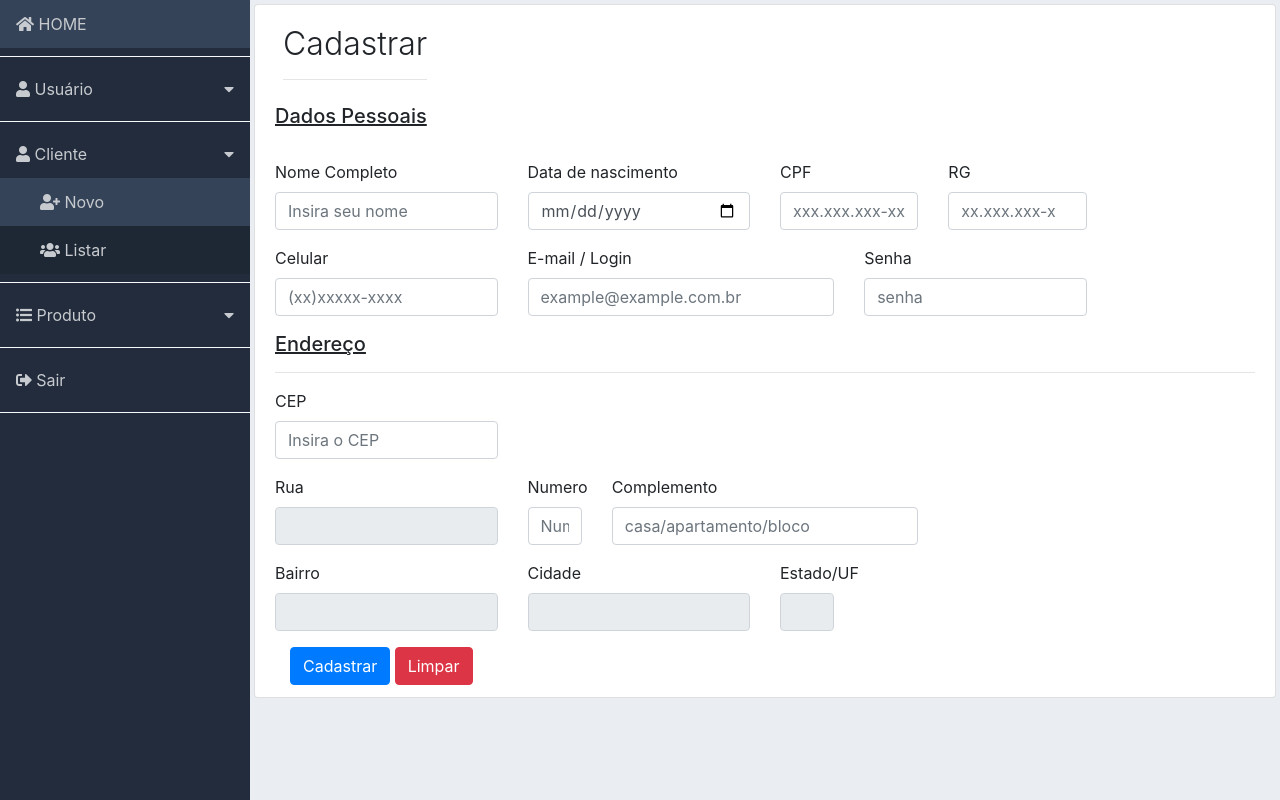
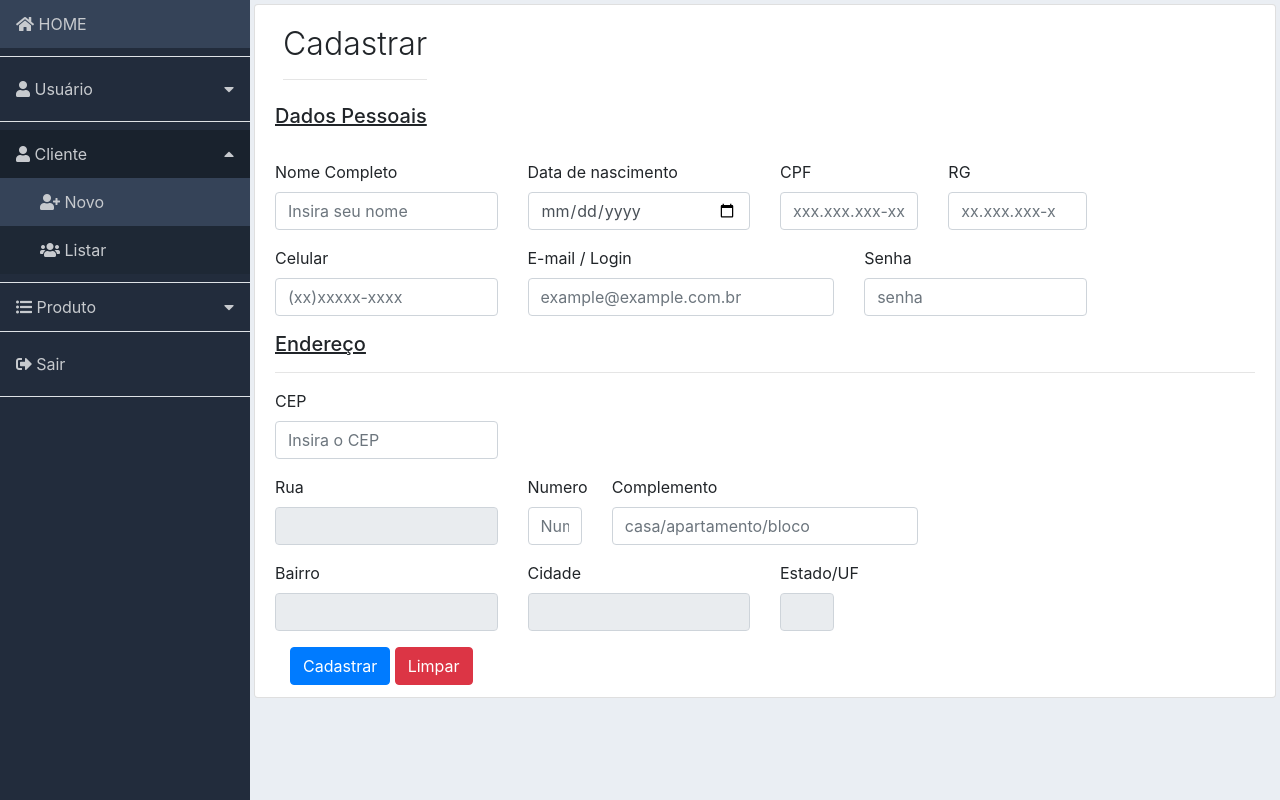
Before and after one commit to emersonnnb/AppWebSenac, a PHP site: page /cliente_cadastro.php in a window 1280 px wide. Run offline with PHP 8.4, Linux system fonts and the light colour scheme; a user stored in the database is signed in; data comes from the database, SQL or seed files in the repository; some libraries are stand-ins or nearby versions.

Commit message:
ajuste menu aberto

```diff
--- a/includes/header.php
+++ b/includes/header.php
@@ -23,10 +23,11 @@ $menu = (isset($page)) ? $page : 'index';
     <div class="d-flex">
         <nav class="sidebar">
             <ul class="list-unstyled">
-                <li class="border-bottom border-light pb-2"><a href="home.php"><i class="fas fa-home"></i> HOME</a></li>
+                <li class="border-bottom pb-2"><a href="home.php"><i class="fas fa-home"></i> HOME</a></li>
 
-                <li class="border-bottom border-light pb-2 pt-2"><a href="#submenu1" data-toggle="collapse"><i
-                            class="fas fa-user"></i>
+                <li class="border-bottom pb-2 pt-2"><a href="#submenu1" data-toggle="collapse"
+                        <?php echo ($menu == 'novo_usuario' || $menu == 'listar_usuario' || $menu == 'buscar_usuario') ? 'aria-expanded="true"' : 'null'; ?>>
+                        <i class="fas fa-user"></i>
                         Usuário </a>
                     <ul id="submenu1"
                         <?php echo ($menu == 'novo_usuario' || $menu == 'listar_usuario' || $menu == 'buscar_usuario') ? 'class="list-unstyled collapse show"' : 'class="list-unstyled collapse"'; ?>>
@@ -40,8 +41,9 @@ $menu = (isset($page)) ? $page : 'index';
                                 href="usuario_buscar.php"><i class="fas fa-search"></i> Buscar </a></li>
                     </ul>
                 </li>
-                <li class="border-bottom border-light pb-2 pt-2"><a href="#submenu2" data-toggle="collapse"><i
-                            class="fas fa-user"></i>
+                <li class="border-bottom pb-2 pt-2"><a href="#submenu2" data-toggle="collapse"
+                        <?php echo ($menu == 'novo_cliente' || $menu == 'listar_cliente') ? 'aria-expanded="true"' : 'null'; ?>>
+                        <i class="fas fa-user"></i>
                         Cliente </a>
                     <ul id="submenu2"
                         <?php echo ($menu == 'novo_cliente' || $menu == 'listar_cliente') ? 'class="list-unstyled collapse show"' : 'class="list-unstyled collapse"'; ?>>
@@ -51,17 +53,18 @@ $menu = (isset($page)) ? $page : 'index';
                                 href="cliente_list.php"><i class="fas fa-users"></i> Listar </a></li>
                     </ul>
                 </li>
-                <li class="border-bottom border-light pb-2 pt-2"><a href="#submenu3" data-toggle="collapse"><i
+                <li class="border-bottom"><a href="#submenu3" data-toggle="collapse"
+                        <?php echo ($menu == 'novo_produto' || $menu == 'listar_produto') ? 'aria-expanded="true"' : 'null'; ?>><i
                             class="fas fa-list-ul"></i> Produto</a>
-                    <ul id="submenu3" class="list-unstyled collapse">
+                    <ul id="submenu3"
+                        <?php echo ($menu == 'novo_produto' || $menu == 'listar_produto') ? 'class="list-unstyled collapse show"' : 'class="list-unstyled collapse"'; ?>>
                         <li <?php echo ($menu == 'novo_produto') ? 'class="active"' : null; ?>><a
                                 href="produto_cadastro.php"><i class="fas fa-tags"></i> Novo</a></li>
                         <li <?php echo ($menu == 'listar_produto') ? 'class="active"' : null; ?>><a
                                 href="produto_list.php"><i class="fas fa-tags"></i> Listar</a></li>
                     </ul>
                 </li>
-                <li class="border-bottom border-light pb-2 pt-2"><a href="logout.php"><i
-                            class="fas fa-sign-out-alt"></i> Sair</a>
+                <li class="border-bottom pb-2 pt-2"><a href="logout.php"><i class="fas fa-sign-out-alt"></i> Sair</a>
                 </li>
             </ul>
         </nav>
```
